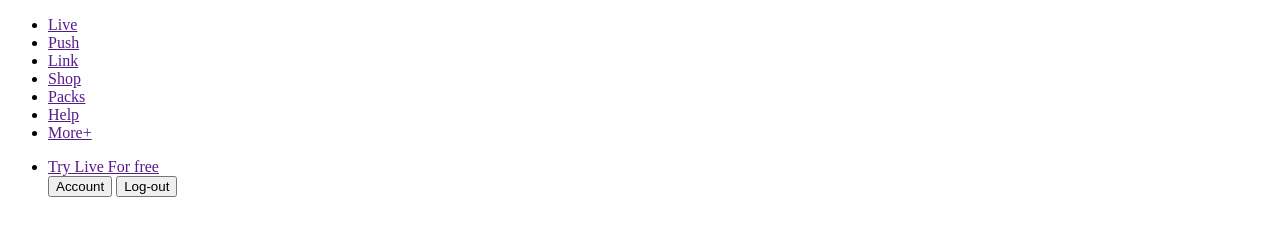
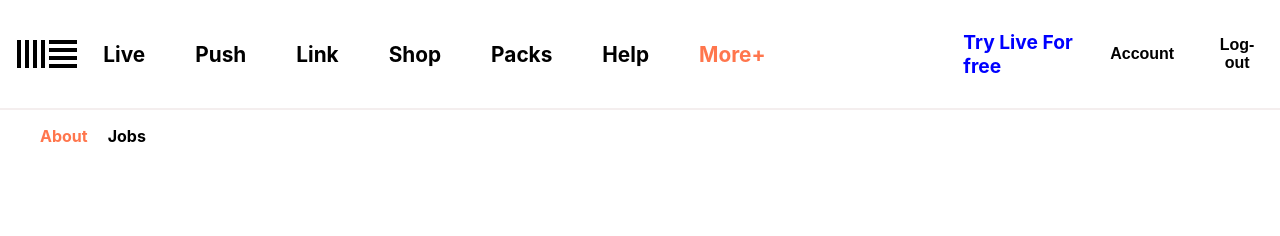
Before and after one commit to ccg404/Ableton-About-Page, a plain HTML site: page index.html in a window 1280 px wide. Drawn offline with Linux system fonts and the light colour scheme.

Commit message:
Refactor navigation structure and add CSS styles for layout and design

```diff
--- a/index.html
+++ b/index.html
@@ -4,12 +4,16 @@
     <meta charset="UTF-8">
     <meta name="viewport" content="width=device-width, initial-scale=1.0">
     <title>Document</title>
+    <link rel="stylesheet" href="/styles/style.css">
 </head>
 <body>
     <header>
-        <nav>
-            <div>
-                <ul>
+        <nav class="primary">
+            <div class="nav-links-container">
+                <div class="nav-logo-container">
+                    <svg role="img" aria-label="Logo Ableton" class="main-nav__logo__image" fill="currentColor" xmlns="http://www.w3.org/2000/svg" width="60" height="60" viewBox="0 0 45 21"><path d="M0 0h3v21H0zM6 0h3v21H6zM12 0h3v21h-3zM18 0h3v21h-3zM24 18h21v3H24zM24 12h21v3H24zM24 6h21v3H24zM24 0h21v3H24z"></path></svg>
+                </div>
+                <ul class="nav-links-left">
                     <li><a href="">Live</a></li>
                     <li><a href="">Push</a></li>
                     <li><a href="">Link</a></li>
@@ -19,13 +23,20 @@
                     <li><a href="">More+</a></li>
                 </ul>
             </div>
-            <div>
-                <ul>
+            <div class="nav-links-right-container">
+                <ul class="nav-links-right">
                     <li><a href="">Try Live For free</a></li>
-                    <button>Account</button>
-                    <button>Log-out</button>
+                    <button class="button" id="actBtn">Account</button>
+                    <button class="button" id="logInBtn">Log-out</button>
                 </ul>
             </div>
+        </nav>
+        <div class="nav-divider"></div>
+        <nav class= "secondary">
+            <ul class="nav-links">
+                <li><a href="">About</a></li>
+                <li><a href="">Jobs</a></li>
+            </ul>
         </nav>
     </header>
 </body>
--- a/styles/style.css
+++ b/styles/style.css
@@ -0,0 +1,148 @@
+*{
+    --color1: #fbffa7;
+    --active-link: #ff764d;
+    --color3: #b1c5ff;
+    --color4: #d5b3ff;
+    --color5: #b6ffc0;
+    --subcription: #0000ff;
+    --default-font: futura-pt, Avenir, -apple-system, BlinkMacSystemFont, "Segoe UI", Roboto, "Helvetica Neue", Helvetica, Arial, sans-serif;
+}
+
+body{
+    font-family: var(--default-font);
+    margin: 0;
+    padding: 0;
+    box-sizing: border-box;
+}
+
+header{
+    width: 100%;
+    height: auto;
+    display: flex;
+    justify-content: center;
+    align-items: center;
+    overflow: hidden;
+    flex-direction: column;
+    color: black;
+}
+
+.primary{
+    display: flex;
+    justify-content: space-between;
+    align-items: center;
+    gap: 20px;
+    width: 100%;
+    height: 100%;
+}
+
+.nav-links-container{
+    display: flex;
+    justify-content: left;
+    align-items: center;
+    flex-direction: row;
+    width: 100%;
+    height: 100%;
+}
+
+.nav-logo-container{
+    display: flex;
+    justify-content: center;
+    align-items: center;
+    width: 10%;
+    height: 100%;
+}
+
+.nav-links-left{
+    display: flex;
+    justify-content: center;
+    align-items: center;
+    flex-direction: row;
+    gap: 50px;
+    list-style-type: none;
+    padding: 10px;
+}
+
+.nav-links-left a{
+    text-decoration: none;
+    font-size: 1.3rem;
+    font-weight: bold;
+    color: black;
+}
+
+.primary .nav-links-left li:last-child a{
+    color: var(--active-link);
+}
+
+
+.nav-links-right-container{
+    width: 35%;
+    display: flex;
+    justify-content: center;
+    align-items: center;
+    flex-direction: row;
+}
+
+.nav-links-right{
+    display: flex;
+    justify-content: center;
+    align-items: center;
+    flex-direction: row;
+    gap: 20px;
+    list-style-type: none;
+    padding: 10px;
+}
+
+.nav-links-right a{
+    text-decoration: none;
+    font-size: 1.2rem;
+    font-weight: bold;
+    color: var(--subcription);
+}
+
+.button{
+    padding: 10px;
+    border-radius: 5px;
+    font-size: 1rem;
+    font-weight: bold;
+    border: none;
+    background-color: white;
+    display: flex;
+    justify-content: center;
+    align-items: center;
+}
+
+.nav-divider{
+    width: 100%;
+    height: 2px;
+    background-color: rgba(241, 233, 233, 0.76);
+}
+
+.secondary{
+    display: flex;
+    justify-content: left;
+    align-items: center;
+    gap: 20px;
+    width: 100%;
+    height: 100%;
+    font-family:(--default-font);
+}
+
+.nav-links{
+    display: flex;
+    justify-content: left;
+    align-items: center;
+    flex-wrap: row;
+    gap: 20px;
+    list-style-type: none;
+}
+
+.nav-links a{
+    text-decoration: none;
+    font-size: 1rem;
+    font-weight: bold;
+    color: black;
+}
+
+.secondary .nav-links li:first-child a{
+    color: var(--active-link);
+}
```
